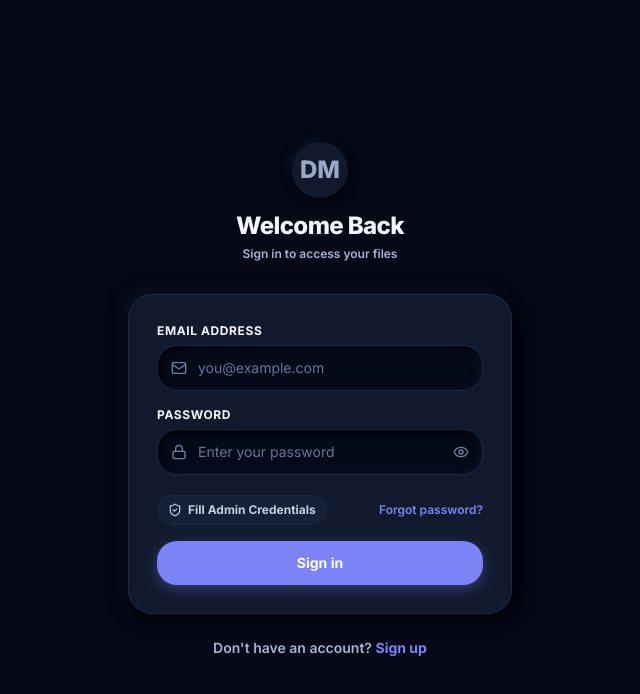
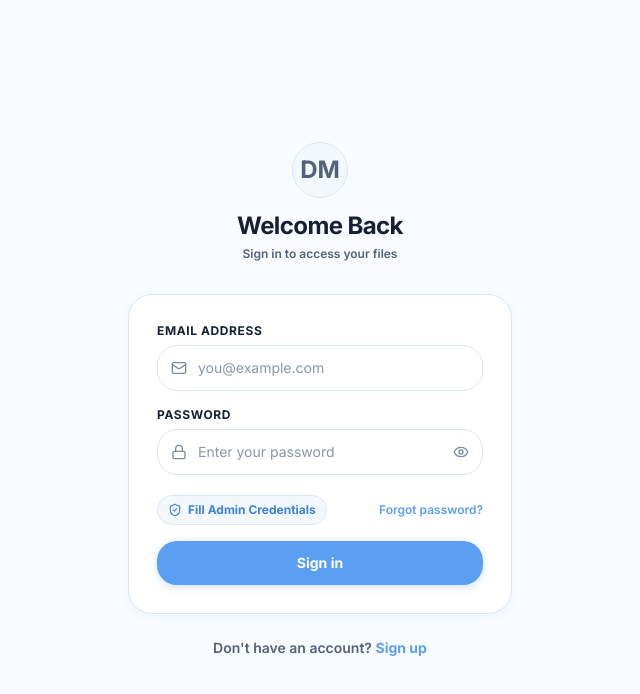
Before and after one commit to Deepak-TripO/DM, a React (Vite) app: page /login in a window 1280 px wide. Shown: the top 694 px of the page, without its empty margins (320-960 px from the left). Built offline with nearby package versions, Linux system fonts and the light colour scheme; no server answers.

Commit message:
Apply White + Light Blue Color Theme Update

```diff
--- a/src/index.css
+++ b/src/index.css
@@ -1,28 +1,28 @@
-@import url('https://fonts.googleapis.com/css2?family=Inter:wght@300;400;500;600;700;800&display=swap');
+@import url('https://fonts.googleapis.com/css2?family=Inter:wght@300;400;500;600;700&display=swap');
 @import 'tailwindcss';
 
 @theme {
   --font-sans: 'Inter', ui-sans-serif, system-ui, sans-serif;
-  --color-primary: #7C83F7;
-  --color-primary-hover: #8B91FF;
-  --color-primary-light: #25205A;
-  --color-primary-50: #191F3D;
-  --color-primary-100: #25205A;
-  --color-primary-500: #7C83F7;
-  --color-primary-600: #666DE6;
-  --color-primary-700: #666DE6;
-  --color-surface: #111A2D;
-  --color-surface-secondary: #121D32;
-  --color-surface-tertiary: #16213A;
-  --color-border: #1B2942;
-  --color-border-light: #1B2942;
-  --color-text-primary: #F4F6FF;
-  --color-text-secondary: #A8B4CF;
-  --color-text-tertiary: #71809F;
-  --color-danger: #EF4444;
-  --color-danger-hover: #DC2626;
-  --color-success: #22C55E;
-  --color-warning: #F59E0B;
+  --color-primary: #5B9FF3;
+  --color-primary-hover: #4B91EA;
+  --color-primary-light: #EAF4FF;
+  --color-primary-50: #F0F7FF;
+  --color-primary-100: #DCEEFF;
+  --color-primary-500: #5B9FF3;
+  --color-primary-600: #4B91EA;
+  --color-primary-700: #3D82DB;
+  --color-surface: #FFFFFF;
+  --color-surface-secondary: #F3F8FD;
+  --color-surface-tertiary: #EAF4FF;
+  --color-border: #DCE7F2;
+  --color-border-light: #E4ECF5;
+  --color-text-primary: #172033;
+  --color-text-secondary: #53627A;
+  --color-text-tertiary: #7D8BA0;
+  --color-danger: #E05A67;
+  --color-danger-hover: #C53045;
+  --color-success: #22A06B;
+  --color-warning: #E8A52B;
   --radius-sm: 0.5rem;
   --radius-md: 0.75rem;
   --radius-lg: 1rem;
@@ -34,77 +34,77 @@
   --sidebar-collapsed-width: 68px;
   --header-height: 64px;
 
-  /* Centralized Color Token System */
-  --dm-bg: #050817;
-  --dm-surface: #0D1528;
-  --dm-surface-secondary: #111B30;
-  --dm-card-surface: #111A2D;
-  --dm-card-secondary: #121D32;
-  --dm-card-hover: #16213A;
-  --dm-input: #050A19;
-  --dm-sidebar: #0D1629;
-  --dm-sidebar-divider: #1A2740;
-  --dm-sidebar-selected-bg: #25205A;
-  --dm-sidebar-selected-text: #A7A2FF;
-  --dm-sidebar-selected-icon: #8B83FF;
-  --dm-sidebar-hover: #191F3D;
+  /* DM Centralized Color Palette - White + Light Blue */
+  --dm-background: #F8FBFF;
+  --dm-surface: #FFFFFF;
+  --dm-surface-secondary: #F3F8FD;
+  --dm-blue-soft: #EAF4FF;
+  --dm-blue-light: #DCEEFF;
+  --dm-primary: #5B9FF3;
+  --dm-primary-hover: #4B91EA;
+  --dm-primary-pressed: #3D82DB;
+  --dm-bright-blue: #6EACF7;
+  --dm-very-light-blue: #F0F7FF;
+  --dm-text-primary: #172033;
+  --dm-text-secondary: #53627A;
+  --dm-text-muted: #7D8BA0;
+  --dm-text-disabled: #A9B4C3;
+  --dm-divider: #E4ECF5;
+  --dm-border: #DCE7F2;
+  --dm-success: #22A06B;
+  --dm-success-bg: #EAF8F1;
+  --dm-success-text: #198754;
+  --dm-warning: #E8A52B;
+  --dm-warning-bg: #FFF7E6;
+  --dm-warning-text: #B7791F;
+  --dm-error: #E05A67;
+  --dm-error-bg: #FDECEF;
+  --dm-error-text: #C53045;
+  --dm-info: #4D94E8;
+  --dm-info-bg: #EAF4FF;
+  --dm-info-text: #3D82DB;
 
-  --dm-primary: #7C83F7;
-  --dm-primary-hover: #8B91FF;
-  --dm-primary-pressed: #666DE6;
-
-  --dm-cyan: #2AAEB2;
-  --dm-cyan-bright: #42C7CA;
-  --dm-purple: #9B5DE5;
-  --dm-blue: #3B82F6;
-  --dm-green: #22C55E;
-  --dm-orange: #F59E0B;
-  --dm-red: #EF4444;
-  --dm-yellow: #EAB308;
-
-  --dm-text-primary: #F4F6FF;
-  --dm-text-body: #D6DCEE;
-  --dm-text-secondary: #A8B4CF;
-  --dm-text-muted: #71809F;
-  --dm-text-subtle: #5D6B88;
-  --dm-text-disabled: #52617C;
-  --dm-divider: #1B2942;
-
-  --dm-btn-sec-bg: #151F35;
-  --dm-btn-sec-text: #C5CDE0;
-  --dm-btn-sec-hover: #1B2943;
-  --dm-btn-sec-pressed: #10182B;
-
-  --dm-btn-danger-bg: #3A1820;
-  --dm-btn-danger-text: #FF8B9A;
-  --dm-btn-danger-hover: #4A1C27;
-
-  /* Neumorphism Shadow Tokens */
-  --neu-bg: #050817;
-  --neu-shadow-dark: #02040b;
-  --neu-shadow-light: #0c1226;
-
-  --neu-flat-shadow: 6px 6px 14px var(--neu-shadow-dark), -6px -6px 14px var(--neu-shadow-light);
-  --neu-flat-hover: 8px 8px 18px var(--neu-shadow-dark), -8px -8px 18px var(--neu-shadow-light);
-  --neu-sm-shadow: 3px 3px 8px var(--neu-shadow-dark), -3px -3px 8px var(--neu-shadow-light);
-  --neu-sm-hover: 5px 5px 10px var(--neu-shadow-dark), -5px -5px 10px var(--neu-shadow-light);
-
-  --neu-pressed-shadow: inset 3px 3px 6px var(--neu-shadow-dark), inset -3px -3px 6px var(--neu-shadow-light);
-  --neu-pressed-deep: inset 5px 5px 10px var(--neu-shadow-dark), inset -5px -5px 10px var(--neu-shadow-light);
+  /* Legacy utility mapped tokens */
+  --neu-bg: #F8FBFF;
+  --color-surface: #FFFFFF;
+  --color-surface-secondary: #F3F8FD;
+  --color-surface-tertiary: #EAF4FF;
+  --color-border: #DCE7F2;
+  --color-border-light: #E4ECF5;
+  --color-text-primary: #172033;
+  --color-text-secondary: #53627A;
+  --color-text-tertiary: #7D8BA0;
+  --color-primary: #5B9FF3;
+  --color-primary-hover: #4B91EA;
 }
 
 .dark {
-  --neu-bg: #050817;
-  --neu-shadow-dark: #02040b;
-  --neu-shadow-light: #0c1226;
+  /* Enforce clean White + Light Blue aesthetic consistently */
+  --dm-background: #F8FBFF;
+  --dm-surface: #FFFFFF;
+  --dm-surface-secondary: #F3F8FD;
+  --dm-blue-soft: #EAF4FF;
+  --dm-blue-light: #DCEEFF;
+  --dm-primary: #5B9FF3;
+  --dm-primary-hover: #4B91EA;
+  --dm-primary-pressed: #3D82DB;
+  --dm-text-primary: #172033;
+  --dm-text-secondary: #53627A;
+  --dm-text-muted: #7D8BA0;
+  --dm-border: #DCE7F2;
+  --dm-divider: #E4ECF5;
 
-  --neu-flat-shadow: 6px 6px 14px var(--neu-shadow-dark), -6px -6px 14px var(--neu-shadow-light);
-  --neu-flat-hover: 8px 8px 18px var(--neu-shadow-dark), -8px -8px 18px var(--neu-shadow-light);
-  --neu-sm-shadow: 3px 3px 8px var(--neu-shadow-dark), -3px -3px 8px var(--neu-shadow-light);
-  --neu-sm-hover: 5px 5px 10px var(--neu-shadow-dark), -5px -5px 10px var(--neu-shadow-light);
-
-  --neu-pressed-shadow: inset 3px 3px 6px var(--neu-shadow-dark), inset -3px -3px 6px var(--neu-shadow-light);
-  --neu-pressed-deep: inset 5px 5px 10px var(--neu-shadow-dark), inset -5px -5px 10px var(--neu-shadow-light);
+  --neu-bg: #F8FBFF;
+  --color-surface: #FFFFFF;
+  --color-surface-secondary: #F3F8FD;
+  --color-surface-tertiary: #EAF4FF;
+  --color-border: #DCE7F2;
+  --color-border-light: #E4ECF5;
+  --color-text-primary: #172033;
+  --color-text-secondary: #53627A;
+  --color-text-tertiary: #7D8BA0;
+  --color-primary: #5B9FF3;
+  --color-primary-hover: #4B91EA;
 }
 
 @layer base {
@@ -117,216 +117,219 @@
   html {
     -webkit-font-smoothing: antialiased;
     -moz-osx-font-smoothing: grayscale;
-    background-color: var(--dm-bg) !important;
   }
 
   body {
     font-family: var(--font-sans);
-    background-color: var(--dm-bg) !important;
+    background-color: var(--dm-background);
     color: var(--dm-text-primary);
     line-height: 1.5;
   }
 }
 
 /* =========================================================
-   NEUMORPHISM & PALETTE UTILITY CLASSES
+   WHITE + LIGHT BLUE UTILITY CLASSES
 ========================================================= */
 
-/* Raised Surface / Card */
+/* Primary Surface Card */
 .neu-flat, .neu-card {
-  background: var(--dm-card-surface) !important;
-  box-shadow: 0 4px 20px rgba(0, 0, 0, 0.4), var(--neu-flat-shadow);
-  border: 1px solid var(--dm-divider);
+  background-color: var(--dm-surface) !important;
+  border: 1px solid var(--dm-border) !important;
+  box-shadow: 0 2px 8px rgba(91, 159, 243, 0.06);
   transition: all 0.2s ease-in-out;
 }
 
 .neu-flat-hover:hover, .neu-card:hover {
-  background: var(--dm-card-hover) !important;
-  box-shadow: var(--neu-flat-hover);
+  background-color: var(--dm-very-light-blue) !important;
+  border-color: var(--dm-blue-light) !important;
+  box-shadow: 0 4px 14px rgba(91, 159, 243, 0.12);
 }
 
-/* Raised Small Component / Icon Container */
+/* Small Container / Badge Surface */
 .neu-sm {
-  background: var(--dm-card-surface) !important;
-  box-shadow: var(--neu-sm-shadow);
-  border: 1px solid var(--dm-divider);
+  background-color: var(--dm-surface) !important;
+  border: 1px solid var(--dm-border) !important;
+  box-shadow: 0 1px 4px rgba(91, 159, 243, 0.05);
   transition: all 0.2s ease-in-out;
 }
 
-/* Debossed / Pressed / Inset Surface */
-.neu-pressed, .neu-inset {
-  background: var(--dm-input) !important;
-  box-shadow: var(--neu-pressed-shadow);
-  border: 1px solid var(--dm-divider);
+/* Secondary Surface Container */
+.neu-pressed, .neu-inset, .neu-pressed-deep {
+  background-color: var(--dm-surface-secondary) !important;
+  border: 1px solid var(--dm-divider) !important;
+  box-shadow: none !important;
 }
 
-.neu-pressed-deep {
-  background: var(--dm-input) !important;
-  box-shadow: var(--neu-pressed-deep);
-  border: 1px solid var(--dm-divider);
-}
-
-/* Neumorphic Input Fields */
+/* Input Fields */
 .neu-input {
-  background: var(--dm-input) !important;
-  box-shadow: var(--neu-pressed-shadow);
+  background-color: var(--dm-surface) !important;
   color: var(--dm-text-primary) !important;
-  border: 1px solid var(--dm-divider);
+  border: 1px solid var(--dm-border) !important;
+  box-shadow: none !important;
   transition: all 0.2s ease;
 }
 
 .neu-input::placeholder {
-  color: #667694 !important;
+  color: #8A97AA !important;
 }
 
 .neu-input:focus {
+  background-color: var(--dm-background) !important;
   border-color: var(--dm-primary) !important;
-  box-shadow: var(--neu-pressed-deep), 0 0 0 2px rgba(124, 131, 247, 0.3);
   outline: none;
+  box-shadow: 0 0 0 3px rgba(91, 159, 243, 0.15) !important;
 }
 
-/* Neumorphic Buttons */
+/* Buttons */
 .neu-button, .neu-btn {
-  background: var(--dm-btn-sec-bg) !important;
-  color: var(--dm-btn-sec-text) !important;
-  border: 1px solid var(--dm-divider);
+  background-color: var(--dm-surface-secondary) !important;
+  color: var(--dm-info-text) !important;
+  border: 1px solid var(--dm-border) !important;
   transition: all 0.15s ease-in-out;
   cursor: pointer;
+  box-shadow: none !important;
 }
 
 .neu-button:hover, .neu-btn:hover {
-  background: var(--dm-btn-sec-hover) !important;
-  color: var(--dm-text-primary) !important;
+  background-color: var(--dm-blue-soft) !important;
+  color: var(--dm-primary) !important;
 }
 
-.neu-button:active, .neu-btn:active {
-  background: var(--dm-btn-sec-pressed) !important;
-  box-shadow: var(--neu-pressed-shadow) !important;
+.neu-button:active, .neu-btn:active, .neu-button.active, .neu-btn.active {
+  background-color: var(--dm-blue-light) !important;
+  color: var(--dm-primary-pressed) !important;
 }
 
 /* Primary Button */
 .neu-btn-primary {
-  background: var(--dm-primary) !important;
+  background-color: var(--dm-primary) !important;
   color: #FFFFFF !important;
-  box-shadow: 0 4px 14px rgba(124, 131, 247, 0.35);
-  border: none;
+  border: none !important;
+  box-shadow: 0 2px 8px rgba(91, 159, 243, 0.3) !important;
   transition: all 0.15s ease-in-out;
 }
 
 .neu-btn-primary:hover {
-  background: var(--dm-primary-hover) !important;
-  box-shadow: 0 6px 20px rgba(139, 145, 255, 0.5);
+  background-color: var(--dm-primary-hover) !important;
+  box-shadow: 0 4px 12px rgba(91, 159, 243, 0.4) !important;
 }
 
 .neu-btn-primary:active {
-  background: var(--dm-primary-pressed) !important;
-  box-shadow: inset 0 2px 4px rgba(0, 0, 0, 0.4) !important;
+  background-color: var(--dm-primary-pressed) !important;
+  box-shadow: inset 0 2px 4px rgba(0, 0, 0, 0.15) !important;
+}
+
+.neu-btn-primary:disabled {
+  background-color: var(--dm-border) !important;
+  color: #9AA7B8 !important;
+  box-shadow: none !important;
 }
 
 /* Danger Button */
 .neu-btn-danger {
-  background: var(--dm-btn-danger-bg) !important;
-  color: var(--dm-btn-danger-text) !important;
-  border: 1px solid rgba(239, 68, 68, 0.2);
+  background-color: var(--dm-error-bg) !important;
+  color: var(--dm-error-text) !important;
+  border: 1px solid #F8D7DA !important;
   transition: all 0.15s ease-in-out;
 }
 
 .neu-btn-danger:hover {
-  background: var(--dm-btn-danger-hover) !important;
+  background-color: var(--dm-error) !important;
+  color: #FFFFFF !important;
 }
 
 .neu-btn-danger:active {
-  box-shadow: inset 0 2px 4px rgba(0, 0, 0, 0.4) !important;
+  background-color: #C53045 !important;
+  color: #FFFFFF !important;
 }
 
-/* Neumorphic Circular Icon Button */
+/* Circular Icon Button */
 .neu-circle {
-  background: var(--dm-card-surface) !important;
-  color: #9AA8C3;
-  box-shadow: var(--neu-sm-shadow);
+  background-color: var(--dm-surface-secondary) !important;
+  border: 1px solid var(--dm-border) !important;
   border-radius: 9999px;
   display: inline-flex;
   align-items: center;
   justify-content: center;
+  color: var(--dm-text-secondary);
   transition: all 0.2s ease;
+  box-shadow: none !important;
 }
 
 .neu-circle:hover {
-  background: var(--dm-card-hover) !important;
-  color: var(--dm-text-primary);
+  background-color: var(--dm-blue-soft) !important;
+  color: var(--dm-primary) !important;
+  border-color: var(--dm-blue-light) !important;
 }
 
 .neu-circle:active {
-  box-shadow: var(--neu-pressed-shadow);
+  background-color: var(--dm-blue-light) !important;
 }
 
 /* Selected / Active Navigation Item */
 .neu-active {
-  background: var(--dm-sidebar-selected-bg) !important;
-  color: var(--dm-sidebar-selected-text) !important;
-  border: 1px solid rgba(139, 131, 255, 0.2);
+  background-color: var(--dm-blue-soft) !important;
+  color: var(--dm-primary-pressed) !important;
+  border-color: var(--dm-blue-light) !important;
 }
 
-.neu-active svg {
-  color: var(--dm-sidebar-selected-icon) !important;
-}
-
-/* Neumorphic Progress Track */
+/* Progress Track & Bar */
 .neu-progress-track {
-  background: #1C2941 !important;
-  box-shadow: inset 1px 1px 3px rgba(0,0,0,0.5);
+  background-color: var(--dm-divider) !important;
   border-radius: 9999px;
   overflow: hidden;
+  box-shadow: none !important;
 }
 
 .neu-progress-bar {
-  background: var(--dm-primary) !important;
-  box-shadow: 0 0 10px rgba(124, 131, 247, 0.5);
+  background-color: var(--dm-primary) !important;
   border-radius: 9999px;
   transition: width 0.3s ease-in-out;
 }
 
-/* Neumorphic Modal Window */
+/* Modal Window */
 .neu-modal {
-  background: var(--dm-card-surface) !important;
-  box-shadow: 0 20px 50px rgba(0, 0, 0, 0.8);
+  background-color: var(--dm-surface) !important;
+  border: 1px solid var(--dm-border) !important;
   border-radius: var(--radius-xl);
-  border: 1px solid var(--dm-divider);
+  box-shadow: 0 10px 30px rgba(23, 32, 51, 0.12) !important;
 }
 
-/* Neumorphic Table Container */
+/* Table Container */
 .neu-table-container {
-  background: var(--dm-card-surface) !important;
-  border: 1px solid var(--dm-divider);
+  background-color: var(--dm-surface) !important;
+  border: 1px solid var(--dm-border) !important;
   border-radius: var(--radius-lg);
   overflow: hidden;
 }
 
 .neu-table th {
-  background: var(--dm-surface) !important;
-  color: var(--dm-text-secondary);
+  background-color: var(--dm-surface-secondary) !important;
+  color: var(--dm-text-muted) !important;
+  border-bottom: 1px solid var(--dm-divider) !important;
 }
 
 .neu-table tr:hover td {
-  background: var(--dm-card-hover) !important;
+  background-color: var(--dm-surface-secondary) !important;
 }
 
-/* Neumorphic Badge / Pill */
+/* Badges */
 .neu-badge {
-  background: var(--dm-card-secondary) !important;
-  border: 1px solid var(--dm-divider);
+  background-color: var(--dm-blue-soft) !important;
+  color: var(--dm-info-text) !important;
+  border: 1px solid var(--dm-blue-light) !important;
   border-radius: 9999px;
   padding: 0.25rem 0.75rem;
   font-size: 0.75rem;
   font-weight: 600;
 }
 
-/* Neumorphic Dropdown Menu */
+/* Dropdown Menu */
 .neu-dropdown {
-  background: var(--dm-card-surface) !important;
-  box-shadow: 0 12px 30px rgba(0, 0, 0, 0.6);
+  background-color: var(--dm-surface) !important;
+  border: 1px solid var(--dm-border) !important;
+  box-shadow: 0 4px 16px rgba(23, 32, 51, 0.1) !important;
   border-radius: var(--radius-md);
-  border: 1px solid var(--dm-divider);
 }
 
 /* Scrollbar */
@@ -336,16 +339,16 @@
 }
 
 ::-webkit-scrollbar-track {
-  background: var(--dm-bg);
+  background: var(--dm-background);
 }
 
 ::-webkit-scrollbar-thumb {
-  background: #1B2942;
+  background: var(--dm-border);
   border-radius: 3px;
 }
 
 ::-webkit-scrollbar-thumb:hover {
-  background: #253759;
+  background: var(--dm-text-muted);
 }
 
 /* Toast overrides */
```
Also changed, not shown: src/components/FileIcon.tsx (+16 -13 lines), src/pages/HomePage.tsx (+8 -8 lines).
